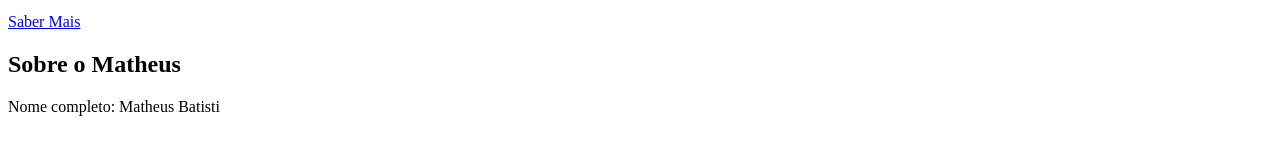
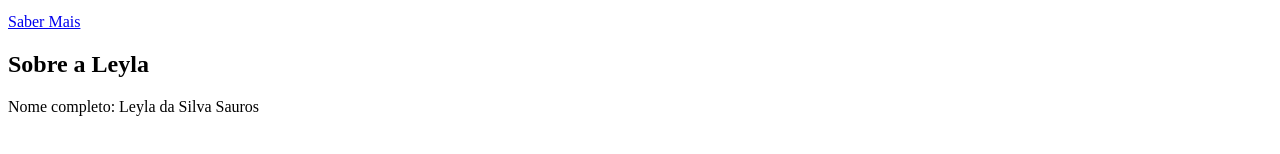
Before and after one commit to LeylaBorges/TesteHtml, a plain HTML site: page 2_HTML/index.html in a window 1280 px wide. Shown: the part 1124-1278 px from the top of the page. Drawn offline with Linux system fonts and the light colour scheme.

Commit message:
Update index.html

```diff
--- a/2_HTML/index.html
+++ b/2_HTML/index.html
@@ -93,8 +93,8 @@
         <a href="#">Saber Mais</a>
     </div>
     <div>
-        <h2>Sobre o Matheus</h2>
-        <p>Nome completo: Matheus Batisti </p>
+        <h2>Sobre a Leyla</h2>
+        <p>Nome completo: Leyla da Silva Sauros</p>
     </div>
 </body>
 </html>
```
